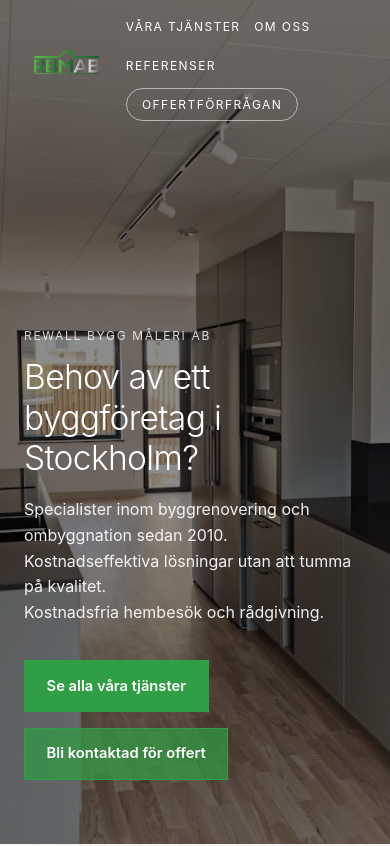
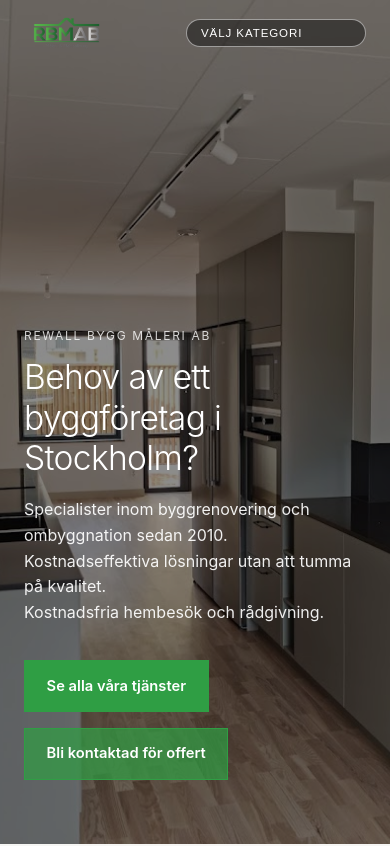
Before and after one commit to hugoweck/rewall, a plain HTML site: page index.html in a window 390 px wide. Shown: the top 846 px of the page. Drawn offline with nearby package versions, Linux system fonts and the light colour scheme.

Commit message:
Förbättra mobilheader och animationstriggers

```diff
--- a/script.js
+++ b/script.js
@@ -1,5 +1,6 @@
 const siteHeader = document.querySelector('.site-header');
 const prefersReducedMotion = window.matchMedia('(prefers-reduced-motion: reduce)').matches;
+const isMobileViewport = window.matchMedia('(max-width: 720px)').matches;
 const isLowPowerDevice =
   (navigator.hardwareConcurrency && navigator.hardwareConcurrency <= 4) ||
   (navigator.deviceMemory && navigator.deviceMemory <= 4);
@@ -128,6 +129,49 @@ document.addEventListener('DOMContentLoaded', () => {
     event.preventDefault();
     history.pushState({ hash: targetUrl.hash }, '', targetUrl.hash);
   });
+
+  const initMobileHeaderDropdown = () => {
+    if (!isMobileViewport) return;
+
+    document.querySelectorAll('.site-header nav').forEach((nav) => {
+      const navList = nav.querySelector('.nav-list');
+      if (!navList || nav.querySelector('.mobile-nav-dropdown')) return;
+
+      const links = [...navList.querySelectorAll('a[href]')];
+      if (!links.length) return;
+
+      const dropdown = document.createElement('label');
+      dropdown.className = 'mobile-nav-dropdown';
+
+      const select = document.createElement('select');
+      select.setAttribute('aria-label', 'Välj kategori');
+
+      const placeholder = document.createElement('option');
+      placeholder.value = '';
+      placeholder.textContent = 'Välj kategori';
+      placeholder.selected = true;
+      placeholder.disabled = true;
+      select.appendChild(placeholder);
+
+      links.forEach((link) => {
+        const option = document.createElement('option');
+        option.value = link.href;
+        option.textContent = link.textContent?.trim() || 'Kategori';
+        select.appendChild(option);
+      });
+
+      select.addEventListener('change', (event) => {
+        const nextUrl = event.target.value;
+        if (!nextUrl) return;
+        window.location.assign(nextUrl);
+      });
+
+      dropdown.appendChild(select);
+      nav.appendChild(dropdown);
+    });
+  };
+
+  initMobileHeaderDropdown();
 });
 
 window.addEventListener('popstate', () => {
@@ -178,7 +222,9 @@ const revealObserver = new IntersectionObserver(
       }
     });
   },
-  { threshold: 0.18 }
+  isMobileViewport
+    ? { threshold: 0, rootMargin: '-45% 0px -45% 0px' }
+    : { threshold: 0.18 }
 );
 
 document.querySelectorAll('.reveal').forEach((section) => revealObserver.observe(section));
@@ -240,8 +286,8 @@ const initServiceCardAnimation = () => {
       });
     },
     {
-      threshold: mobile ? 0.25 : 0.45,
-      rootMargin: mobile ? '0px 0px -18% 0px' : '0px 0px -22% 0px'
+      threshold: mobile ? 0 : 0.45,
+      rootMargin: mobile ? '-45% 0px -45% 0px' : '0px 0px -22% 0px'
     }
   );
 
@@ -363,6 +409,7 @@ const initProcessAnimation = () => {
   }
 
   const activationRange = 0.7;
+  const viewportAnchor = isMobileViewport ? window.innerHeight * 0.5 : window.innerHeight;
   const widthUpdateThreshold = 0.5;
   let ticking = false;
   let isInView = false;
@@ -379,8 +426,8 @@ const initProcessAnimation = () => {
     if (!isInView) return;
 
     const sectionRect = processSection.getBoundingClientRect();
-    const scrollRange = sectionRect.height + window.innerHeight;
-    const rawProgress = (window.innerHeight - sectionRect.top) / scrollRange;
+    const scrollRange = sectionRect.height + viewportAnchor;
+    const rawProgress = (viewportAnchor - sectionRect.top) / scrollRange;
     const clampedProgress = Math.max(0, Math.min(1, rawProgress));
     const effectiveProgress = Math.max(0, Math.min(1, clampedProgress / activationRange));
     const progressWidth = effectiveProgress * 100;
@@ -419,7 +466,7 @@ const initProcessAnimation = () => {
     },
     {
       threshold: 0,
-      rootMargin: '15% 0px 15% 0px'
+      rootMargin: isMobileViewport ? '-45% 0px -45% 0px' : '15% 0px 15% 0px'
     }
   );
 
--- a/styles.css
+++ b/styles.css
@@ -130,6 +130,10 @@ a {
 
 .nav-list a:hover {
   opacity: 0.78;
+}
+
+.mobile-nav-dropdown {
+  display: none;
 }
 
 .nav-cta {
@@ -1008,15 +1012,28 @@ h2 {
     height: auto;
   }
 
-  .nav-list {
-    gap: 0.85rem;
-    flex-wrap: wrap;
-    justify-content: flex-start;
+  nav {
+    margin-left: auto;
   }
 
-  .nav-list a {
-    font-size: 0.75rem;
-    letter-spacing: 0.12em;
+  .nav-list {
+    display: none;
+  }
+
+  .mobile-nav-dropdown {
+    display: block;
+  }
+
+  .mobile-nav-dropdown select {
+    appearance: none;
+    border: 1px solid rgba(255, 255, 255, 0.5);
+    border-radius: 999px;
+    padding: 0.45rem 2rem 0.45rem 0.85rem;
+    background: rgba(10, 10, 10, 0.45);
+    color: #fff;
+    font-size: 0.72rem;
+    letter-spacing: 0.08em;
+    text-transform: uppercase;
   }
 
   .hero {
```
